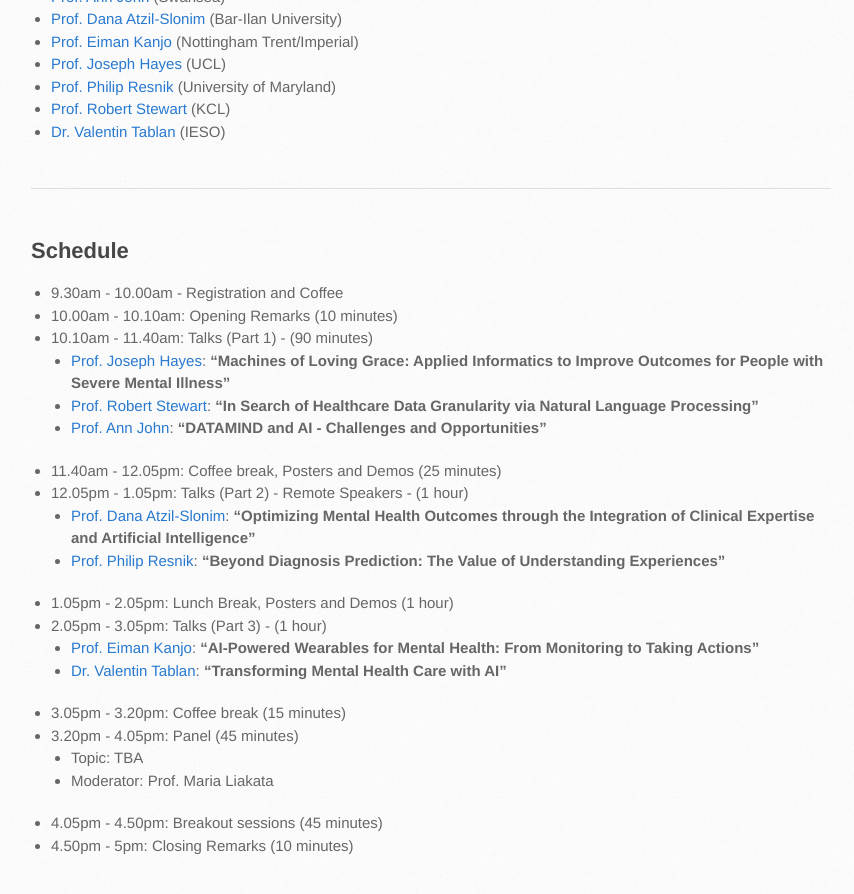
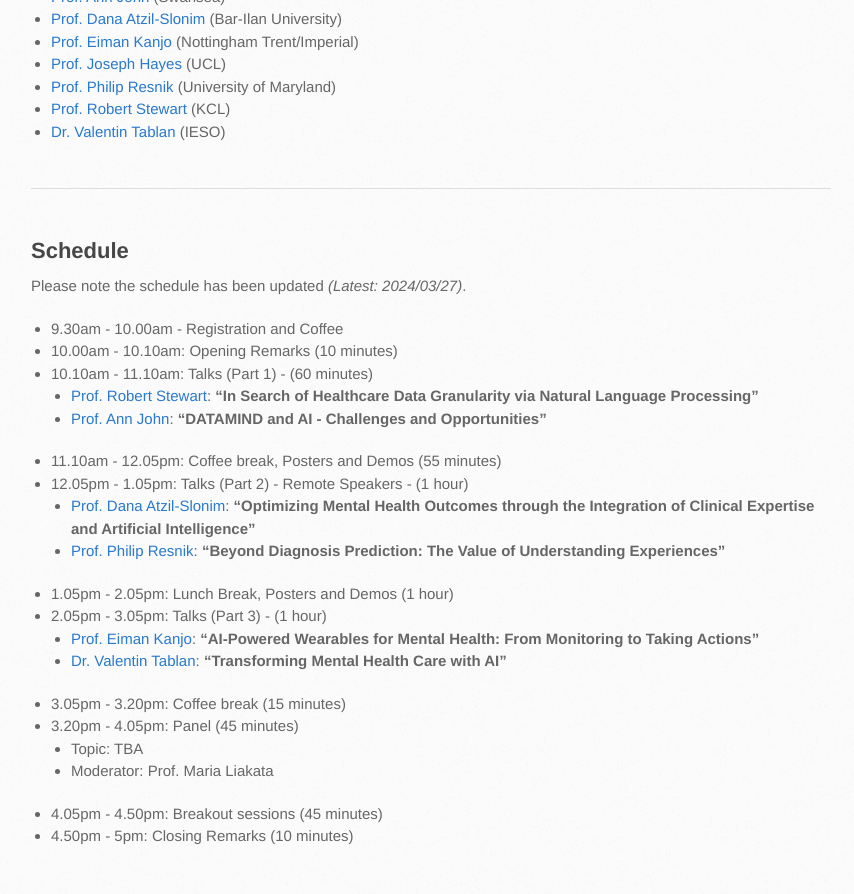
Before and after one commit to turing-ds4mh/turing-ds4mh.github.io, a Jekyll site: the page built from aiuk2024.md, in a window 1280 px wide and 900 px high, scrolled down 1546 px. Shown: the top 894 px of the window, without its empty margins (109-963 px from the left). Built offline with Jekyll 4.4.1, drawn with Linux system fonts in a browser that asks for light colours.

Commit message:
update schedule due to latest speaker change

```diff
--- a/aiuk2024.md
+++ b/aiuk2024.md
@@ -44,13 +44,14 @@
 
 ---
 ## Schedule
+Please note the schedule has been updated *(Latest: 2024/03/27)*.
+
 * 9.30am - 10.00am - Registration and Coffee
 * 10.00am - 10.10am: Opening Remarks (10 minutes)
-* 10.10am - 11.40am: Talks (Part 1) - (90 minutes)
-    * [Prof. Joseph Hayes](https://profiles.ucl.ac.uk/29452): **"Machines of Loving Grace: Applied Informatics to Improve Outcomes for People with Severe Mental Illness"**
+* 10.10am - 11.10am: Talks (Part 1) - (60 minutes)
     * [Prof. Robert Stewart](https://www.kcl.ac.uk/people/professor-robert-stewart): **“In Search of Healthcare Data Granularity via Natural Language Processing”**
     * [Prof. Ann John](https://www.swansea.ac.uk/staff/a.john/): **"DATAMIND and AI - Challenges and Opportunities"**
-* 11.40am - 12.05pm: Coffee break, Posters and Demos (25 minutes)
+* 11.10am - 12.05pm: Coffee break, Posters and Demos (55 minutes)
 * 12.05pm - 1.05pm: Talks (Part 2) - Remote Speakers - (1 hour)
     *  [Prof. Dana Atzil-Slonim](https://www.prlab.co.il/en/): **"Optimizing Mental Health Outcomes through the Integration of Clinical Expertise and Artificial Intelligence"**
     * [Prof. Philip Resnik]( https://users.umiacs.umd.edu/~resnik/): **"Beyond Diagnosis Prediction: The Value of Understanding Experiences"**
```
